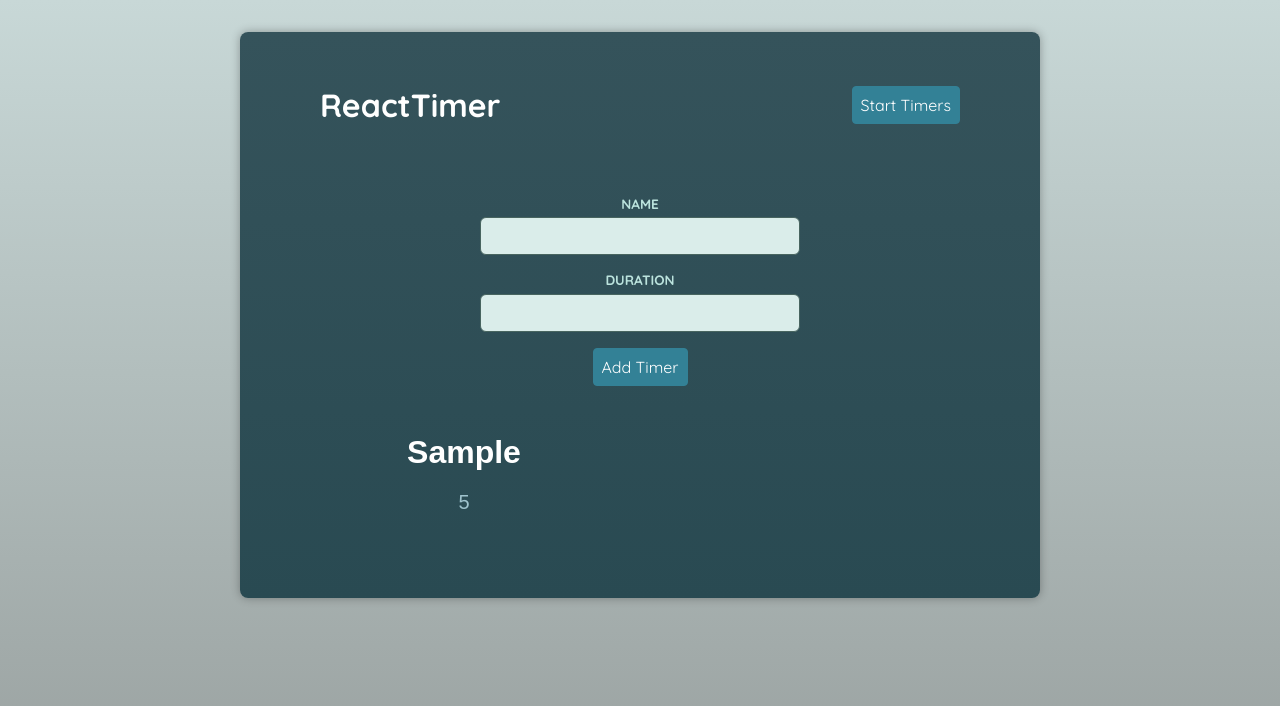
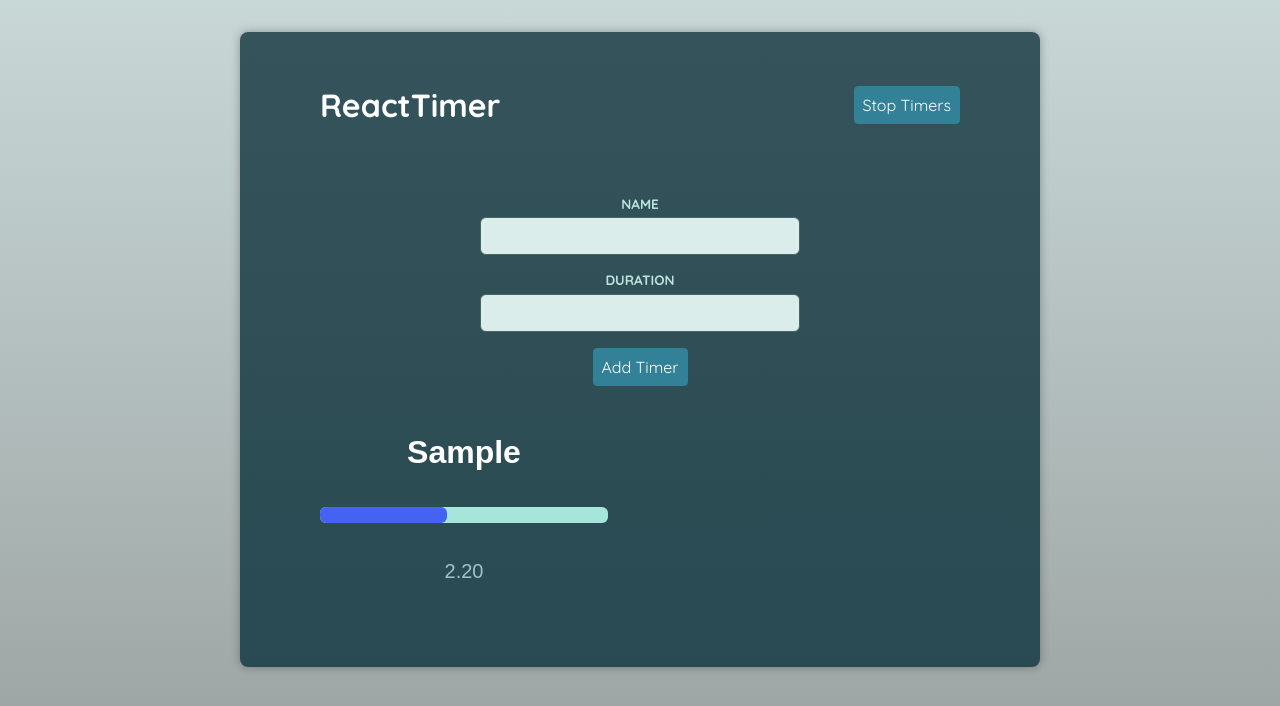
Before and after one commit to bryanmsombra27/react-ts-basics, a React (Vite) app: page / in a window 1280 px wide. Both pictures are taken after typing "Sample", "5" into the empty fields and a click on the button "Add Timer". Shown: the top 706 px of the page. Built offline with nearby package versions, Linux system fonts and the light colour scheme; a web font is replaced by a local one.

Commit message:
project finished

```diff
--- a/src/advance-components/Timer.tsx
+++ b/src/advance-components/Timer.tsx
@@ -1,11 +1,48 @@
+import { useEffect, useRef, useState } from "react";
 import Container from "./components/Container";
-import { Timer as TimerProps } from "./store/TimersContext";
+import { Timer as TimerProps, useTimersContext } from "./store/TimersContext";
 
 export default function Timer({ name, duration }: TimerProps) {
+  const interval = useRef<number | null>(null);
+  const [remainingTime, setRemainingTime] = useState<number>(duration * 1000);
+  const { isRunning } = useTimersContext();
+
+  if (remainingTime <= 0 && interval.current) {
+    clearInterval(interval.current);
+  }
+
+  useEffect(() => {
+    let timer: number;
+
+    if (isRunning) {
+      timer = +setInterval(() => {
+        setRemainingTime((prevState) => {
+          if (remainingTime <= 0) {
+            return prevState;
+          }
+
+          return prevState - 50;
+        });
+      }, 50);
+      interval.current = timer;
+    } else if (interval.current) {
+      clearInterval(interval.current);
+    }
+
+    return () => clearInterval(timer);
+  }, [isRunning]);
+  const formattedRemainingTime = (remainingTime / 1000).toFixed(2);
+
   return (
     <Container as="article">
       <h2>{name}</h2>
-      <p>{duration}</p>
+      <p>
+        <progress
+          max={duration * 1000}
+          value={remainingTime}
+        />
+      </p>
+      <p>{formattedRemainingTime}</p>
     </Container>
   );
 }
--- a/src/advance-components/store/TimersContext.tsx
+++ b/src/advance-components/store/TimersContext.tsx
@@ -33,7 +33,7 @@
 type Action = StartTimersAction | StopTimersAction | ADDTimerAction;
 
 const initialState: TimersState = {
-  isRunning: false,
+  isRunning: true,
   timers: [],
 };
 const TimersContext = createContext<TimersContextValue | null>(null);
```
